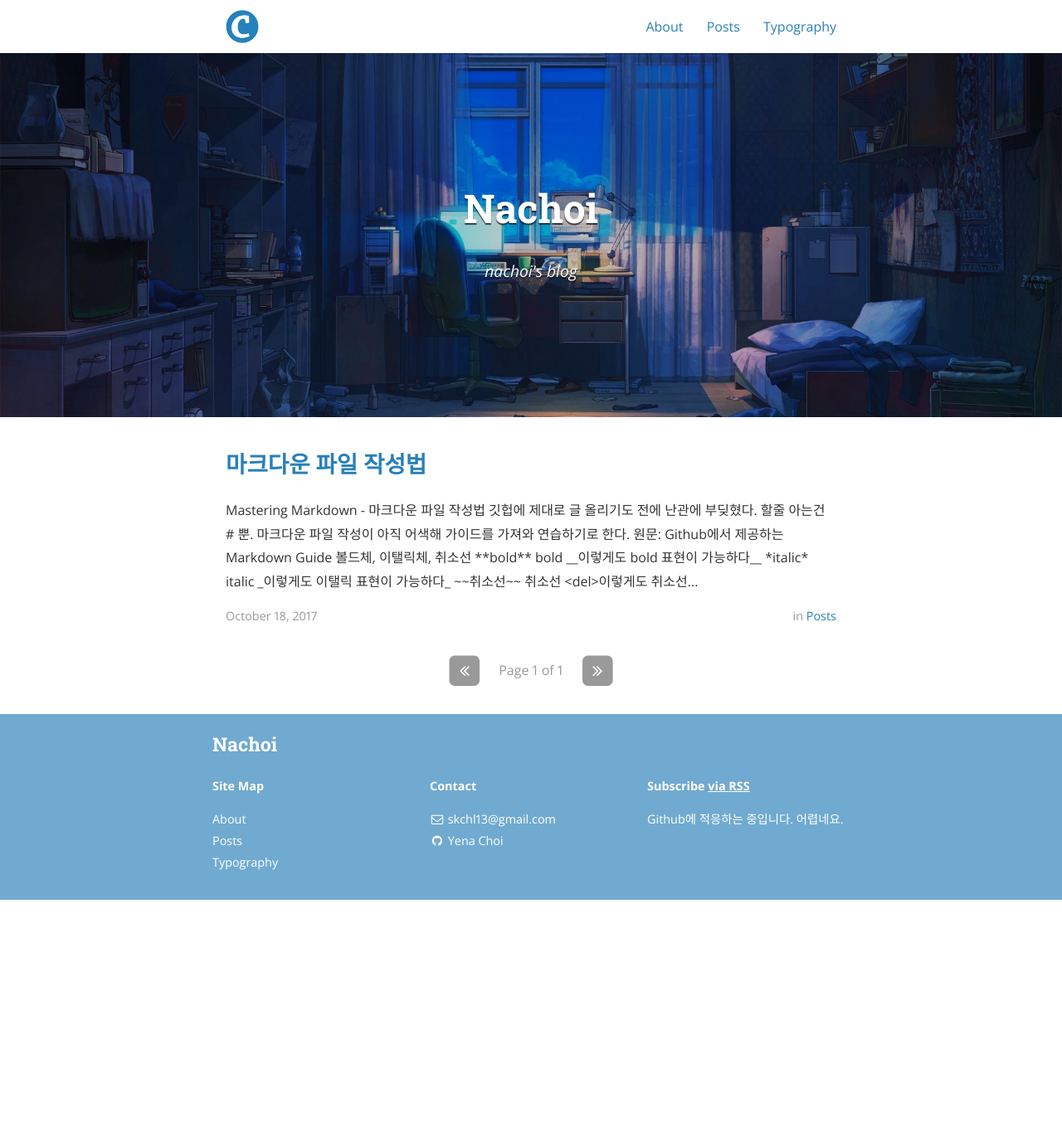
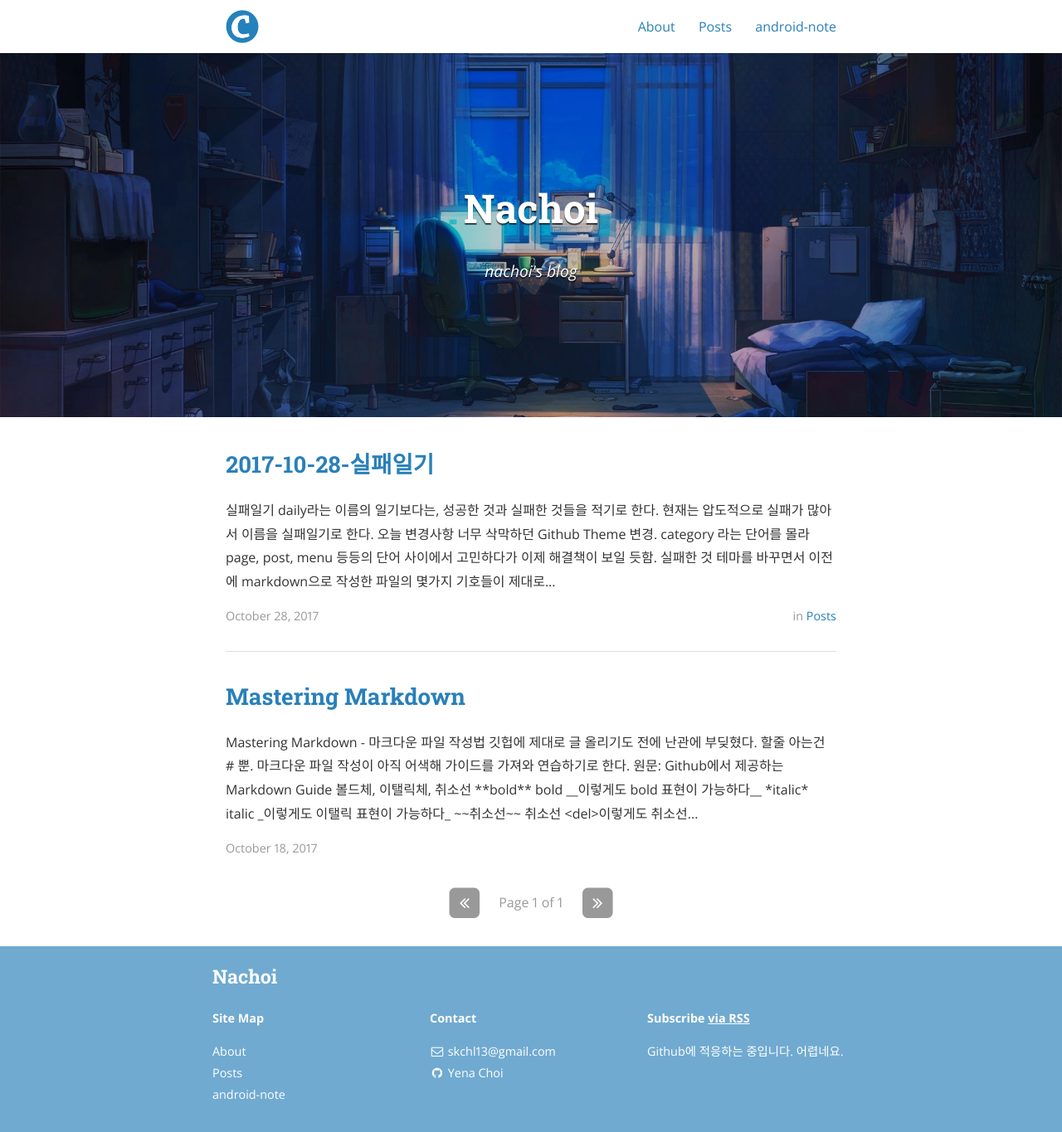
Before and after one commit to souk0721/nachoi.github.io, a Jekyll site: the page built from index.html, in a window 1280 px wide. Shown: the whole page at 83% size. Built offline with Jekyll 4.4.1, drawn with Linux system fonts in a browser that asks for light colours; nearby versions of some CDN libraries; the list of posts is cut into pages by our own code; before the commit the page ends 1085 px from its top, so only the background shows below that.

Commit message:
add post, update test typo-.html

```diff
--- /dev/null
+++ b/_posts/2017-10-28-failure-diary.md
@@ -0,0 +1,22 @@
+---
+layout: post
+title:  "2017-10-28-실패일기"
+date:   2017-10-28
+author: Yena Choi
+categories: posts
+---
+
+# 실패일기
+
+daily라는 이름의 일기보다는, 성공한 것과 실패한 것들을 적기로 한다.
+현재는 압도적으로 실패가 많아서 이름을 실패일기로 한다.
+
+#### 오늘 변경사항
+
+- 너무 삭막하던 Github Theme 변경.
+- category 라는 단어를 몰라 page, post, menu 등등의 단어 사이에서 고민하다가 이제 해결책이 보일 듯함.
+
+#### 실패한 것
+
+- 테마를 바꾸면서 이전에 markdown으로 작성한 파일의 몇가지 기호들이 제대로 나타나지 않는다.
+- category test 중
--- a/typography.html
+++ b/typography.html
@@ -1,7 +1,7 @@
 ---
 layout: page
-title: Typography
-permalink: /typography/
+title: android-note
+permalink: /android-note/
 ---
 
 <p>The purpose of this HTML is to help determine what default settings are with Bitters and to make sure that all possible HTML Elements are included in this HTML so as to not miss any possible Elements when designing a site.</p>
```
Also changed, not shown: _posts/2017-10-18-Mastering-Markdown.md (+2 -2 lines), README.md (deleted).
